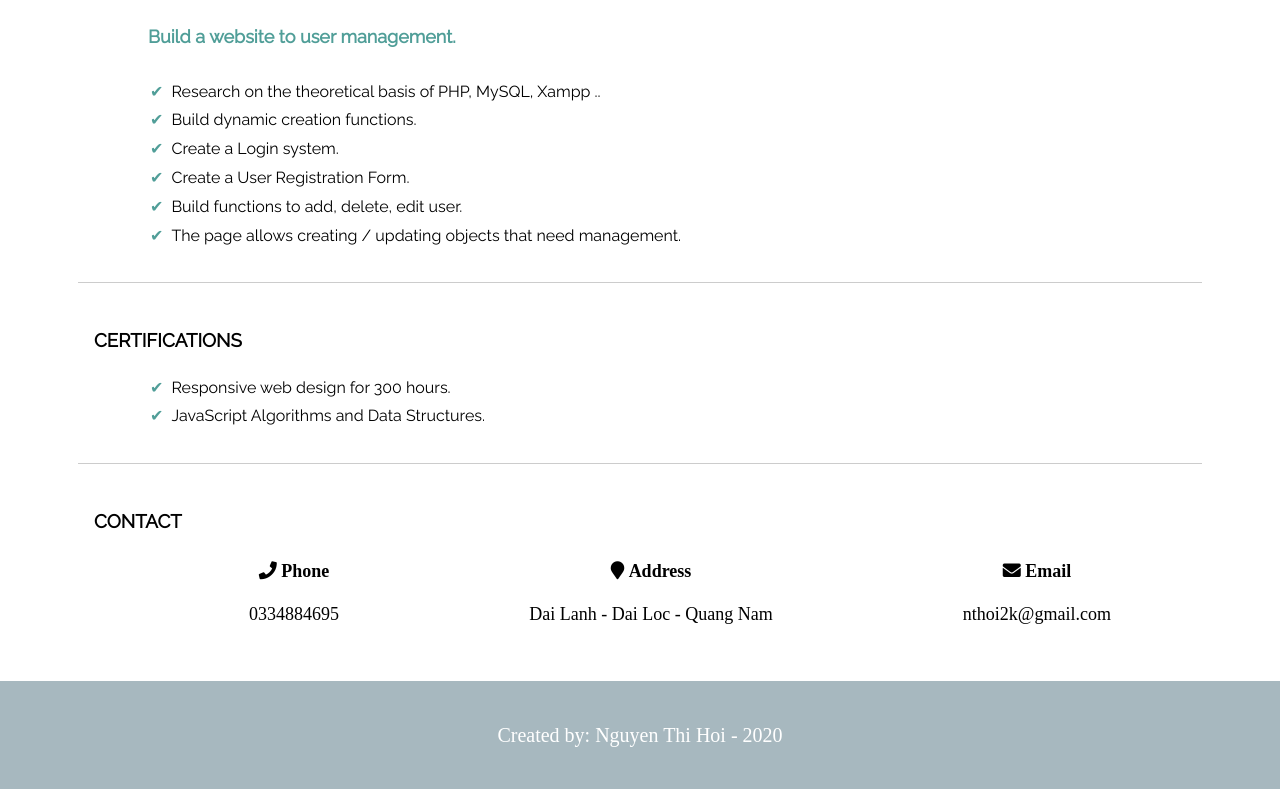
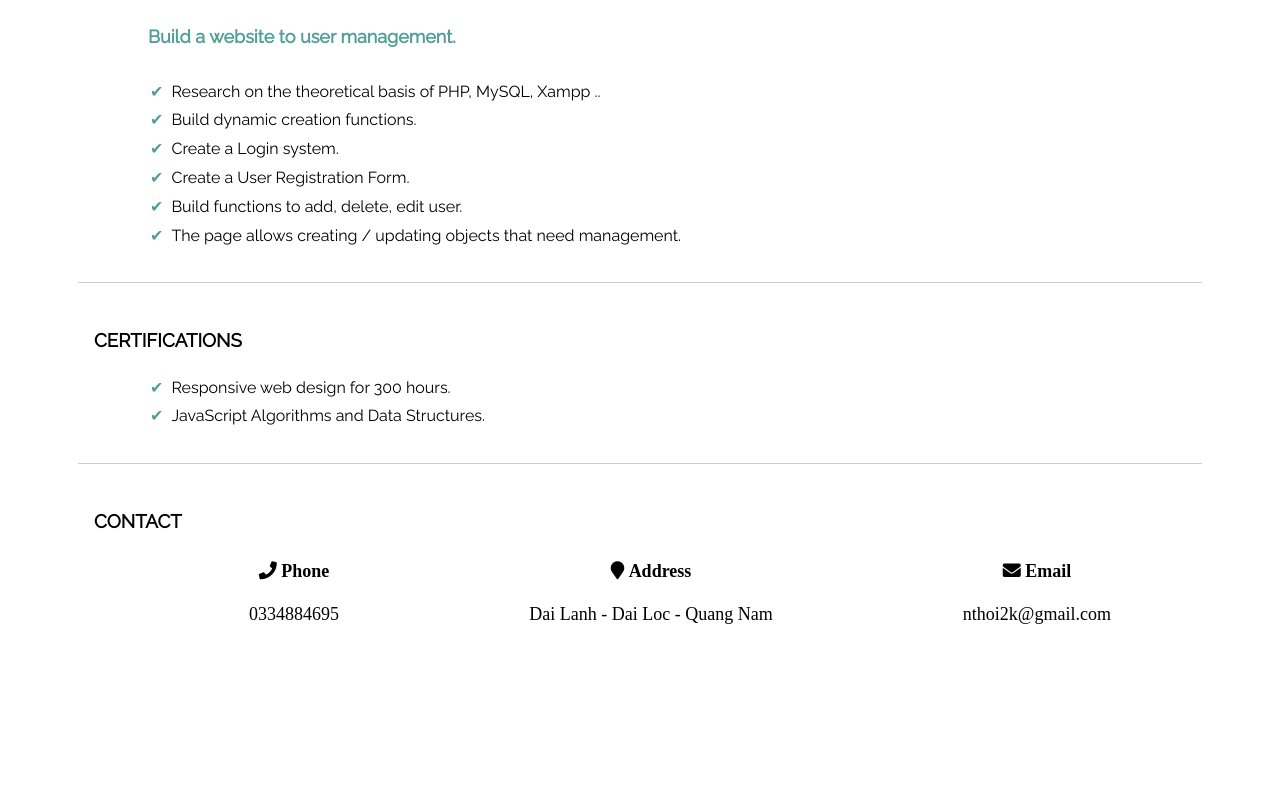
Before and after one commit to Nguyen-Thi-Hoi/HoiProjectCV.github.io, a plain HTML site: page index.html in a window 1280 px wide. Shown: the part 1487-2276 px from the top of the page. After the commit the page ends 2168 px from the top, so only its background shows below. Drawn offline with Linux system fonts and the light colour scheme.

Commit message:
Update index.html

```diff
--- a/index.html
+++ b/index.html
@@ -123,8 +123,5 @@
                 </article>
            </section>
         </main>
-        <footer class="footer">
-            <p>Created by: Nguyen Thi Hoi - 2020 </p>
-        </footer>
     </body>
 </html>
```
